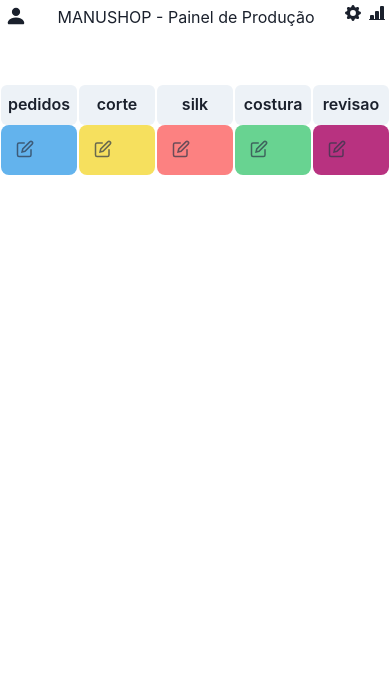
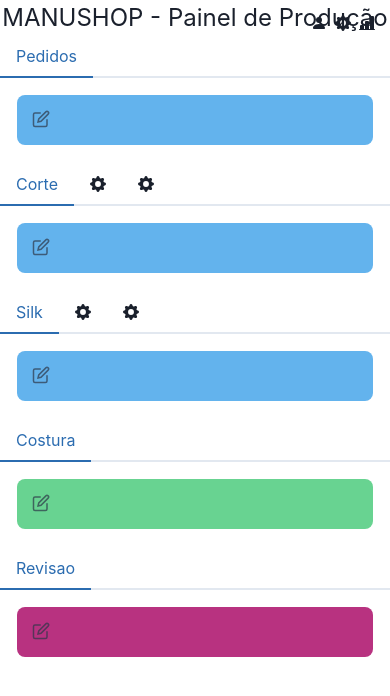
Before and after one commit to conectcoisas/manushop, a React (Vite) app: page / in a window 390 px wide. Shown: the top 696 px of the page. Built offline with nearby package versions, Linux system fonts and the light colour scheme.

Commit message:
responsive

```diff
--- a/src/App.css
+++ b/src/App.css
@@ -22,7 +22,47 @@
 .anuncios{
     text-align: center;
     display: block;
-    height: 50px;
+    height: 30px;
     justify-content: center;
     align-items: center;
 }
+
+.App {
+    background-color: white;
+  }
+
+  .Auth-form-container {
+    display: flex;
+    justify-content: center;
+    align-items: center;
+    width: 100vw;
+    height: 100vh;
+  }
+
+  .Auth-form {
+    width: 420px;
+    box-shadow: rgb(0 0 0 / 16%) 1px 1px 10px;
+    padding-top: 30px;
+    padding-bottom: 20px;
+    border-radius: 8px;
+    background-color: white;
+  }
+
+  .Auth-form-content {
+    padding-left: 12%;
+    padding-right: 12%;
+  }
+
+  .Auth-form-title {
+    text-align: center;
+    margin-bottom: 1em;
+    font-size: 24px;
+    color: rgb(34, 34, 34);
+    font-weight: 800;
+  }
+
+  label {
+    font-size: 14px;
+    font-weight: 600;
+    color: rgb(34, 34, 34);
+  }
--- a/src/App.tsx
+++ b/src/App.tsx
@@ -4,21 +4,22 @@
 import { ColumnType } from './utils/enums';
 import './App.css'
 import { useState } from 'react'
-import { Avatar, AvatarBadge, AvatarGroup, Wrap, WrapItem } from '@chakra-ui/react'
-import { AbsoluteCenter, Center, Square, Circle } from '@chakra-ui/react'
+import { Avatar, AvatarBadge, AvatarGroup, Wrap, WrapItem, Tabs, TabList, Tab, TabPanel, TabPanels } from '@chakra-ui/react'
+import { AbsoluteCenter, Center, Square, Circle, Text, Link, Image, Box } from '@chakra-ui/react'
+import Login from './Login';
 
 function App() {
 
-  var with01 = "65%"
-  var with02 = '20%'
-  var with03 = '5%'
+  var with01 = "100%"
+  var with02 = '100%'
+  var with03 = '100%'
 
   const columnWhithPedidos: string[] = [with01, with02, with03, with03, with03]
   const columnWhithCorte: string[] = [with02, with01, with02, with03, with03]
   const columnWhithSilk: string[] = [with03, with02, with01, with02, with03]
   const columnWhithCostura: string[] = [with03, with03, with02, with01, with02]
-  //const columnWhithRevisao: string[] = [with03, with03, with03, with03, with03]
-  const columnWhithRevisao: string[] = ["20%", "20%", "20%", "20%", "20%"]
+  const columnWhithRevisao: string[] = [with03, with03, with03, with03, with03]
+
 
   const columnsWhith = [
     columnWhithPedidos,
@@ -27,23 +28,22 @@
     columnWhithCostura,
     columnWhithRevisao ]
 
-  const [rezize, setResize] = useState(4)
+  const [rezize, setResize] = useState(0)
   const btnSetRezize = (rezizeColumn: any) => { setResize(rezizeColumn);
     console.log(rezizeColumn)
   }
 
   return (
     <main>
-      <div className="topo" >
-        <Wrap >
-          <svg xmlns="http://www.w3.org/2000/svg" width="22" height="22" fill="currentColor" viewBox="0 0 16 16">
+        <Center>
+          <Text fontSize={{ base: "24px", md: "30px", lg: "36px" }}>
+                    MANUSHOP - Painel de Produção
+          </Text>
+        </Center>
+        <Wrap position='absolute' top={0} right={0} margin='15px'>
+              <svg xmlns="http://www.w3.org/2000/svg" width="16" height="16" fill="currentColor" viewBox="0 0 16 16">
                 <path d="M3 14s-1 0-1-1 1-4 6-4 6 3 6 4-1 1-1 1H3Zm5-6a3 3 0 1 0 0-6 3 3 0 0 0 0 6Z"/>
               </svg>
-        </Wrap>
-        <Center>
-          <span>MANUSHOP - Painel de Produção</span>
-        </Center>
-        <Wrap >
               <svg xmlns="http://www.w3.org/2000/svg" width="16" height="16" fill="currentColor" viewBox="0 0 16 16">
                 <path d="M9.405 1.05c-.413-1.4-2.397-1.4-2.81 0l-.1.34a1.464 1.464 0 0 1-2.105.872l-.31-.17c-1.283-.698-2.686.705-1.987 1.987l.169.311c.446.82.023 1.841-.872 2.105l-.34.1c-1.4.413-1.4 2.397 0 2.81l.34.1a1.464 1.464 0 0 1 .872 2.105l-.17.31c-.698 1.283.705 2.686 1.987 1.987l.311-.169a1.464 1.464 0 0 1 2.105.872l.1.34c.413 1.4 2.397 1.4 2.81 0l.1-.34a1.464 1.464 0 0 1 2.105-.872l.31.17c1.283.698 2.686-.705 1.987-1.987l-.169-.311a1.464 1.464 0 0 1 .872-2.105l.34-.1c1.4-.413 1.4-2.397 0-2.81l-.34-.1a1.464 1.464 0 0 1-.872-2.105l.17-.31c.698-1.283-.705-2.686-1.987-1.987l-.311.169a1.464 1.464 0 0 1-2.105-.872l-.1-.34zM8 10.93a2.929 2.929 0 1 1 0-5.86 2.929 2.929 0 0 1 0 5.858z"/>
               </svg>
@@ -51,19 +51,91 @@
                 <path d="M11 2a1 1 0 0 1 1-1h2a1 1 0 0 1 1 1v12h.5a.5.5 0 0 1 0 1H.5a.5.5 0 0 1 0-1H1v-3a1 1 0 0 1 1-1h2a1 1 0 0 1 1 1v3h1V7a1 1 0 0 1 1-1h2a1 1 0 0 1 1 1v7h1V2z"/>
               </svg>
         </Wrap>
-      </div>
-      <div className="anuncios">
 
-      </div>
-      <div className="container">
         <DndProvider backend={HTML5Backend}>
+            <Tabs>
+              <TabList>
+                <Tab>Pedidos</Tab>
+              </TabList>
+              <TabPanels>
+                <TabPanel>
                     <Column width={columnsWhith[rezize][0]} column={ColumnType.PEDIDO} onRezize={btnSetRezize} />
-          <Column width={columnsWhith[rezize][1]} column={ColumnType.CORTE} onRezize={btnSetRezize} />
-          <Column width={columnsWhith[rezize][2]} column={ColumnType.SILK} onRezize={btnSetRezize}/>
-          <Column width={columnsWhith[rezize][3]} column={ColumnType.COSTURA} onRezize={btnSetRezize}/>
-          <Column width={columnsWhith[rezize][4]} column={ColumnType.REVISAO} onRezize={btnSetRezize}/>
+                </TabPanel>
+              </TabPanels>
+            </Tabs>
+            <Tabs>
+              <TabList>
+                <Tab>Corte</Tab>
+                <Tab>
+                    <svg xmlns="http://www.w3.org/2000/svg" width="16" height="16" fill="currentColor" viewBox="0 0 16 16">
+                      <path d="M9.405 1.05c-.413-1.4-2.397-1.4-2.81 0l-.1.34a1.464 1.464 0 0 1-2.105.872l-.31-.17c-1.283-.698-2.686.705-1.987 1.987l.169.311c.446.82.023 1.841-.872 2.105l-.34.1c-1.4.413-1.4 2.397 0 2.81l.34.1a1.464 1.464 0 0 1 .872 2.105l-.17.31c-.698 1.283.705 2.686 1.987 1.987l.311-.169a1.464 1.464 0 0 1 2.105.872l.1.34c.413 1.4 2.397 1.4 2.81 0l.1-.34a1.464 1.464 0 0 1 2.105-.872l.31.17c1.283.698 2.686-.705 1.987-1.987l-.169-.311a1.464 1.464 0 0 1 .872-2.105l.34-.1c1.4-.413 1.4-2.397 0-2.81l-.34-.1a1.464 1.464 0 0 1-.872-2.105l.17-.31c.698-1.283-.705-2.686-1.987-1.987l-.311.169a1.464 1.464 0 0 1-2.105-.872l-.1-.34zM8 10.93a2.929 2.929 0 1 1 0-5.86 2.929 2.929 0 0 1 0 5.858z"/>
+                    </svg>
+                </Tab>
+                <Tab>
+                    <svg xmlns="http://www.w3.org/2000/svg" width="16" height="16" fill="currentColor" viewBox="0 0 16 16">
+                      <path d="M9.405 1.05c-.413-1.4-2.397-1.4-2.81 0l-.1.34a1.464 1.464 0 0 1-2.105.872l-.31-.17c-1.283-.698-2.686.705-1.987 1.987l.169.311c.446.82.023 1.841-.872 2.105l-.34.1c-1.4.413-1.4 2.397 0 2.81l.34.1a1.464 1.464 0 0 1 .872 2.105l-.17.31c-.698 1.283.705 2.686 1.987 1.987l.311-.169a1.464 1.464 0 0 1 2.105.872l.1.34c.413 1.4 2.397 1.4 2.81 0l.1-.34a1.464 1.464 0 0 1 2.105-.872l.31.17c1.283.698 2.686-.705 1.987-1.987l-.169-.311a1.464 1.464 0 0 1 .872-2.105l.34-.1c1.4-.413 1.4-2.397 0-2.81l-.34-.1a1.464 1.464 0 0 1-.872-2.105l.17-.31c.698-1.283-.705-2.686-1.987-1.987l-.311.169a1.464 1.464 0 0 1-2.105-.872l-.1-.34zM8 10.93a2.929 2.929 0 1 1 0-5.86 2.929 2.929 0 0 1 0 5.858z"/>
+                    </svg>
+                </Tab>
+              </TabList>
+              <TabPanels>
+                <TabPanel>
+                    <Column width={columnsWhith[rezize][0]} column={ColumnType.PEDIDO} onRezize={btnSetRezize} />
+                </TabPanel>
+                <TabPanel>
+                    <Column width={columnsWhith[rezize][0]} column={ColumnType.SILK} onRezize={btnSetRezize}/>
+                </TabPanel>
+                <TabPanel>
+                    <Column width={columnsWhith[rezize][0]} column={ColumnType.CORTE} onRezize={btnSetRezize} />
+                </TabPanel>
+              </TabPanels>
+            </Tabs>
+            <Tabs>
+              <TabList>
+              <Tab>Silk</Tab>
+                <Tab>
+                    <svg xmlns="http://www.w3.org/2000/svg" width="16" height="16" fill="currentColor" viewBox="0 0 16 16">
+                      <path d="M9.405 1.05c-.413-1.4-2.397-1.4-2.81 0l-.1.34a1.464 1.464 0 0 1-2.105.872l-.31-.17c-1.283-.698-2.686.705-1.987 1.987l.169.311c.446.82.023 1.841-.872 2.105l-.34.1c-1.4.413-1.4 2.397 0 2.81l.34.1a1.464 1.464 0 0 1 .872 2.105l-.17.31c-.698 1.283.705 2.686 1.987 1.987l.311-.169a1.464 1.464 0 0 1 2.105.872l.1.34c.413 1.4 2.397 1.4 2.81 0l.1-.34a1.464 1.464 0 0 1 2.105-.872l.31.17c1.283.698 2.686-.705 1.987-1.987l-.169-.311a1.464 1.464 0 0 1 .872-2.105l.34-.1c1.4-.413 1.4-2.397 0-2.81l-.34-.1a1.464 1.464 0 0 1-.872-2.105l.17-.31c.698-1.283-.705-2.686-1.987-1.987l-.311.169a1.464 1.464 0 0 1-2.105-.872l-.1-.34zM8 10.93a2.929 2.929 0 1 1 0-5.86 2.929 2.929 0 0 1 0 5.858z"/>
+                    </svg>
+                </Tab>
+                <Tab>
+                    <svg xmlns="http://www.w3.org/2000/svg" width="16" height="16" fill="currentColor" viewBox="0 0 16 16">
+                      <path d="M9.405 1.05c-.413-1.4-2.397-1.4-2.81 0l-.1.34a1.464 1.464 0 0 1-2.105.872l-.31-.17c-1.283-.698-2.686.705-1.987 1.987l.169.311c.446.82.023 1.841-.872 2.105l-.34.1c-1.4.413-1.4 2.397 0 2.81l.34.1a1.464 1.464 0 0 1 .872 2.105l-.17.31c-.698 1.283.705 2.686 1.987 1.987l.311-.169a1.464 1.464 0 0 1 2.105.872l.1.34c.413 1.4 2.397 1.4 2.81 0l.1-.34a1.464 1.464 0 0 1 2.105-.872l.31.17c1.283.698 2.686-.705 1.987-1.987l-.169-.311a1.464 1.464 0 0 1 .872-2.105l.34-.1c1.4-.413 1.4-2.397 0-2.81l-.34-.1a1.464 1.464 0 0 1-.872-2.105l.17-.31c.698-1.283-.705-2.686-1.987-1.987l-.311.169a1.464 1.464 0 0 1-2.105-.872l-.1-.34zM8 10.93a2.929 2.929 0 1 1 0-5.86 2.929 2.929 0 0 1 0 5.858z"/>
+                    </svg>
+                </Tab>
+              </TabList>
+              <TabPanels>
+                <TabPanel>
+                    <Column width={columnsWhith[rezize][0]} column={ColumnType.PEDIDO} onRezize={btnSetRezize} />
+                </TabPanel>
+                <TabPanel>
+                    <Column width={columnsWhith[rezize][0]} column={ColumnType.SILK} onRezize={btnSetRezize}/>
+                </TabPanel>
+                <TabPanel>
+                    <Column width={columnsWhith[rezize][0]} column={ColumnType.CORTE} onRezize={btnSetRezize} />
+                </TabPanel>
+              </TabPanels>
+            </Tabs>
+            <Tabs>
+              <TabList>
+                <Tab>Costura</Tab>
+              </TabList>
+              <TabPanels>
+                <TabPanel>
+                    <Column width={columnsWhith[rezize][0]} column={ColumnType.COSTURA} onRezize={btnSetRezize} />
+                </TabPanel>
+              </TabPanels>
+            </Tabs>
+            <Tabs>
+              <TabList>
+                <Tab>Revisao</Tab>
+              </TabList>
+              <TabPanels>
+                <TabPanel>
+                    <Column width={columnsWhith[rezize][0]} column={ColumnType.REVISAO} onRezize={btnSetRezize} />
+                </TabPanel>
+              </TabPanels>
+            </Tabs>
         </DndProvider>
-      </div>
     </main>
   );
 }
--- /dev/null
+++ b/src/Login.tsx
@@ -0,0 +1,32 @@
+export default function Login(){
+    return (
+        <div className="Auth-form-container">
+            <form className="Auth-form">
+                <div className="Auth-form-content">
+                <h3 className="Auth-form-title">MANUSHOP</h3>
+                <div className="form-group mt-3">
+                    <label>Colaborador:</label>
+                    <input
+                    type="email"
+                    className="form-control mt-1"
+                    placeholder="Colaborador"
+                    />
+                </div>
+                <div className="form-group mt-3">
+                    <label>Senha</label>
+                    <input
+                    type="password"
+                    className="form-control mt-1"
+                    placeholder="Senha"
+                    />
+                </div>
+                <div className="d-grid gap-2 mt-3">
+                    <button type="submit" className="btn btn-primary">
+                    Entrar
+                    </button>
+                </div>
+                </div>
+            </form>
+            </div>
+    )
+}
--- a/src/components/Column.tsx
+++ b/src/components/Column.tsx
@@ -1,4 +1,4 @@
-import {  Box,  Button, Collapse   } from '@chakra-ui/react';
+import {  Box,  Button, Collapse, Tabs, TabList, Tab, TabPanel, TabPanels   } from '@chakra-ui/react';
 import useColumnDrop from '../hooks/useColumnDrop';
 import useColumnTasks from '../hooks/useColumnTasks';
 import { ColumnType } from '../utils/enums';
@@ -9,23 +9,22 @@
 
   const { tasks, addEmptyTask, deleteTask, dropTaskFrom, swapTasks, updateTask } = useColumnTasks(column);
   const { dropRef, isOver } = useColumnDrop(column, dropTaskFrom);
-
+ // const { dropRef2, isOver2 } = useColumnDrop(column, dropTaskFrom);
 
   const ColumnTasks =
   tasks.map((task, index) => (  <Task key={task.id} task={task} index={index}
     onDropHover={swapTasks}  onUpdate={updateTask}  onDelete={deleteTask} />  ));
 
-
   var retRezize = {pedidos: 0, corte: 1, silk: 2, costura: 3, revisao: 4 }
   var retRezizeNumber = retRezize[column]
 
   return (
-    <Box display='flex' w={width} margin='0' padding='1px'>
-        <Box ref={dropRef} w='100%' margin='0' padding='0'>
-            <Button margin='0' padding='0' onClick={ () => { addEmptyTask();  onRezize(retRezizeNumber) }}
-             w='100%'>{column}</Button>
-            {ColumnTasks}
-        </Box>
+    <Box w={width} margin='0' padding='1px'>
+
+                <Box ref={dropRef}>
+                    {ColumnTasks}
+                </Box>
+
     </Box>
   );
 }
--- a/src/components/Task.tsx
+++ b/src/components/Task.tsx
@@ -5,6 +5,7 @@
 import { useTaskDragAndDrop } from '../hooks/useTaskDragAndDrop';
 import { TaskModel } from '../utils/models';
 import { useState } from 'react';
+import Login from '../Login';
 
 type TaskProps = {
   index: number;
@@ -36,7 +37,7 @@
               color={'gray.700'}
               icon={ <EditIcon />  }
               opacity={0.7}
-              onClick={() => { setAltura(500); setBackGround('white') }}
+              onClick={() => { setAltura(350); setBackGround('white') }}
         />
         <IconButton  position="absolute" top={0} right={0} zIndex={100}
               aria-label="open-task"
--- a/src/main.tsx
+++ b/src/main.tsx
@@ -2,6 +2,8 @@
 import React from 'react';
 import ReactDOM from 'react-dom/client';
 import App from './App';
+import './App.css'
+import Login from './Login';
 
 
 ReactDOM.createRoot(document.getElementById('root') as HTMLElement).render(
```
Also changed, not shown: src/hooks/useColumnDrop.ts (line endings or trailing spaces). Lines whose indentation alone changed are shown as unchanged.
